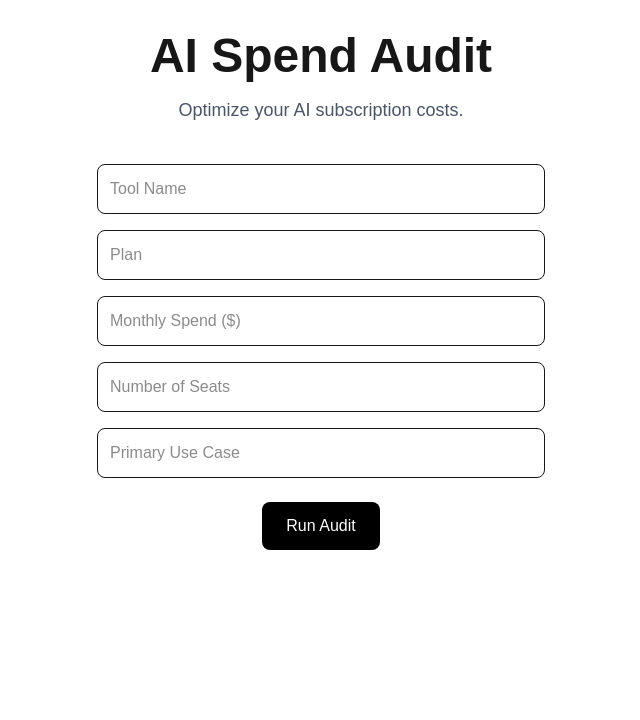
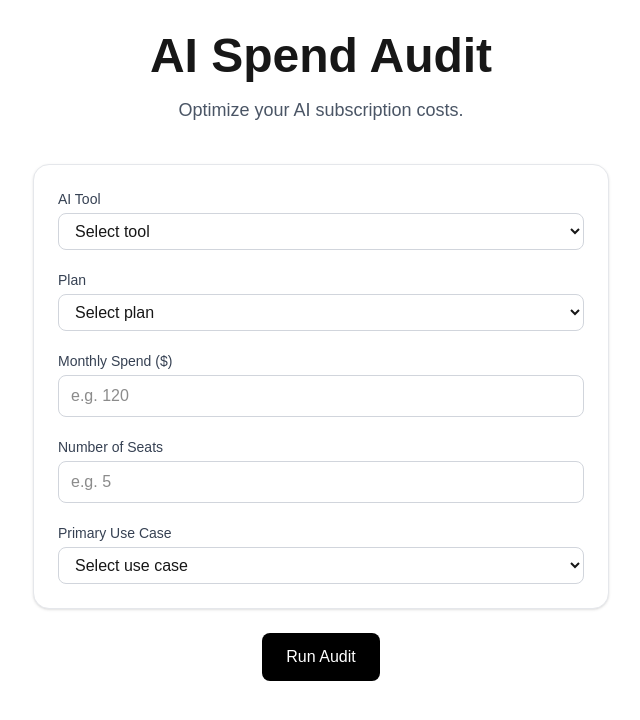
Before and after one commit to SejalBhole-sudo/ai-spend-audit, a Next.js app: page / in a window 1280 px wide. Shown: the top 720 px of the page, without its empty margins (319-959 px from the left). Built offline with nearby package versions, Linux system fonts and the light colour scheme.

Commit message:
feat: integrate Supabase lead persistence and backend storage flow

```diff
--- a/package.json
+++ b/package.json
@@ -11,6 +11,7 @@
   },
   "dependencies": {
     "@anthropic-ai/sdk": "^0.95.1",
+    "@supabase/supabase-js": "^2.105.4",
     "next": "16.2.5",
     "react": "19.2.4",
     "react-dom": "19.2.4"
--- a/src/app/api/leads/route.js
+++ b/src/app/api/leads/route.js
@@ -1,16 +1,47 @@
+import { supabase } from "@/lib/supabase";
+
 export async function POST(req) {
   try {
-    const body = await req.json()
+    const body = await req.json();
 
-    console.log("New Lead Captured:")
-    console.log(body)
+    const {
+      email,
+      company,
+      role,
+      monthlySaving,
+      annualSaving,
+    } = body;
+
+    const { error } = await supabase
+      .from("leads")
+      .insert([
+        {
+          email,
+          company,
+          role,
+          monthly_saving: monthlySaving,
+          annual_saving: annualSaving,
+        },
+      ]);
+
+    if (error) {
+      console.error(error);
+
+      return Response.json(
+        {
+          success: false,
+          error: "Database insert failed",
+        },
+        { status: 500 }
+      );
+    }
 
     return Response.json({
       success: true,
-    })
+    });
 
   } catch (error) {
-    console.error(error)
+    console.error(error);
 
     return Response.json(
       {
@@ -18,6 +49,6 @@ export async function POST(req) {
         error: "Failed to save lead",
       },
       { status: 500 }
-    )
+    );
   }
 }
--- a/src/components/ToolCard.js
+++ b/src/components/ToolCard.js
@@ -3,11 +3,15 @@ export default function ToolCard({
   setFormData,
 }) {
   return (
-    <div className="flex flex-col gap-4 w-full max-w-md">
-      <input
-        type="text"
-        placeholder="Tool Name"
-        className="border p-3 rounded-lg"
+    <div className="w-full max-w-xl bg-white border border-gray-200 rounded-2xl p-6 shadow-sm space-y-5">
+
+      {/* Tool */}
+      <div>
+        <label className="block text-sm font-medium text-gray-700 mb-1">
+          AI Tool
+        </label>
+
+        <select
           value={formData.tool}
           onChange={(e) =>
             setFormData({
@@ -15,12 +19,43 @@ export default function ToolCard({
               tool: e.target.value,
             })
           }
-      />
+          className="w-full border border-gray-300 rounded-lg px-3 py-2"
+        >
+          <option value="">Select tool</option>
 
-      <input
-        type="text"
-        placeholder="Plan"
-        className="border p-3 rounded-lg"
+          <option value="chatgpt">
+            ChatGPT
+          </option>
+
+          <option value="claude">
+            Claude
+          </option>
+
+          <option value="cursor">
+            Cursor
+          </option>
+
+          <option value="github_copilot">
+            GitHub Copilot
+          </option>
+
+          <option value="gemini">
+            Gemini
+          </option>
+
+          <option value="windsurf">
+            Windsurf
+          </option>
+        </select>
+      </div>
+
+      {/* Plan */}
+      <div>
+        <label className="block text-sm font-medium text-gray-700 mb-1">
+          Plan
+        </label>
+
+        <select
           value={formData.plan}
           onChange={(e) =>
             setFormData({
@@ -28,12 +63,53 @@ export default function ToolCard({
               plan: e.target.value,
             })
           }
-      />
+          className="w-full border border-gray-300 rounded-lg px-3 py-2"
+        >
+          <option value="">Select plan</option>
+
+          <option value="Free">
+            Free
+          </option>
+
+          <option value="Plus">
+            Plus
+          </option>
+
+          <option value="Pro">
+            Pro
+          </option>
+
+          <option value="Team">
+            Team
+          </option>
+
+          <option value="Business">
+            Business
+          </option>
+
+          <option value="Enterprise">
+            Enterprise
+          </option>
+
+          <option value="Max">
+            Max
+          </option>
+
+          <option value="Individual">
+            Individual
+          </option>
+        </select>
+      </div>
+
+      {/* Monthly Spend */}
+      <div>
+        <label className="block text-sm font-medium text-gray-700 mb-1">
+          Monthly Spend ($)
+        </label>
 
         <input
           type="number"
-        placeholder="Monthly Spend ($)"
-        className="border p-3 rounded-lg"
+          placeholder="e.g. 120"
           value={formData.monthlySpend}
           onChange={(e) =>
             setFormData({
@@ -41,12 +117,19 @@ export default function ToolCard({
               monthlySpend: e.target.value,
             })
           }
+          className="w-full border border-gray-300 rounded-lg px-3 py-2"
         />
+      </div>
+
+      {/* Seats */}
+      <div>
+        <label className="block text-sm font-medium text-gray-700 mb-1">
+          Number of Seats
+        </label>
 
         <input
           type="number"
-        placeholder="Number of Seats"
-        className="border p-3 rounded-lg"
+          placeholder="e.g. 5"
           value={formData.seats}
           onChange={(e) =>
             setFormData({
@@ -54,12 +137,17 @@ export default function ToolCard({
               seats: e.target.value,
             })
           }
+          className="w-full border border-gray-300 rounded-lg px-3 py-2"
         />
+      </div>
 
-      <input
-        type="text"
-        placeholder="Primary Use Case"
-        className="border p-3 rounded-lg"
+      {/* Use Case */}
+      <div>
+        <label className="block text-sm font-medium text-gray-700 mb-1">
+          Primary Use Case
+        </label>
+
+        <select
           value={formData.useCase}
           onChange={(e) =>
             setFormData({
@@ -67,7 +155,27 @@ export default function ToolCard({
               useCase: e.target.value,
             })
           }
-      />
+          className="w-full border border-gray-300 rounded-lg px-3 py-2"
+        >
+          <option value="">Select use case</option>
+
+          <option value="coding">
+            Coding
+          </option>
+
+          <option value="writing">
+            Writing
+          </option>
+
+          <option value="research">
+            Research
+          </option>
+
+          <option value="design">
+            Design
+          </option>
+        </select>
+      </div>
     </div>
   );
 }
--- /dev/null
+++ b/src/lib/supabase.js
@@ -0,0 +1,6 @@
+import { createClient } from "@supabase/supabase-js";
+
+export const supabase = createClient(
+  process.env.NEXT_PUBLIC_SUPABASE_URL,
+  process.env.NEXT_PUBLIC_SUPABASE_ANON_KEY
+);
```
Also changed, not shown: 1 other file (tests, documents, lock files or other folders). Lines whose indentation alone changed are shown as unchanged.
